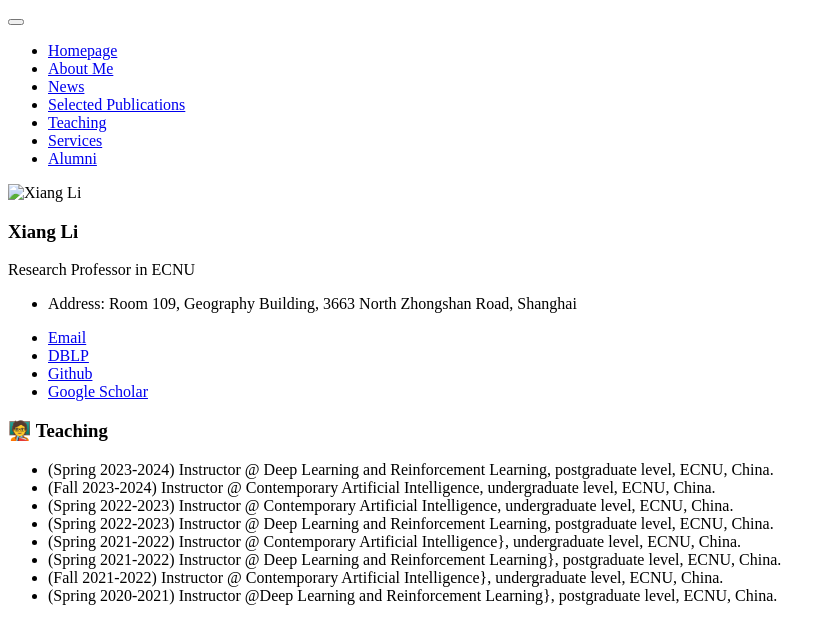
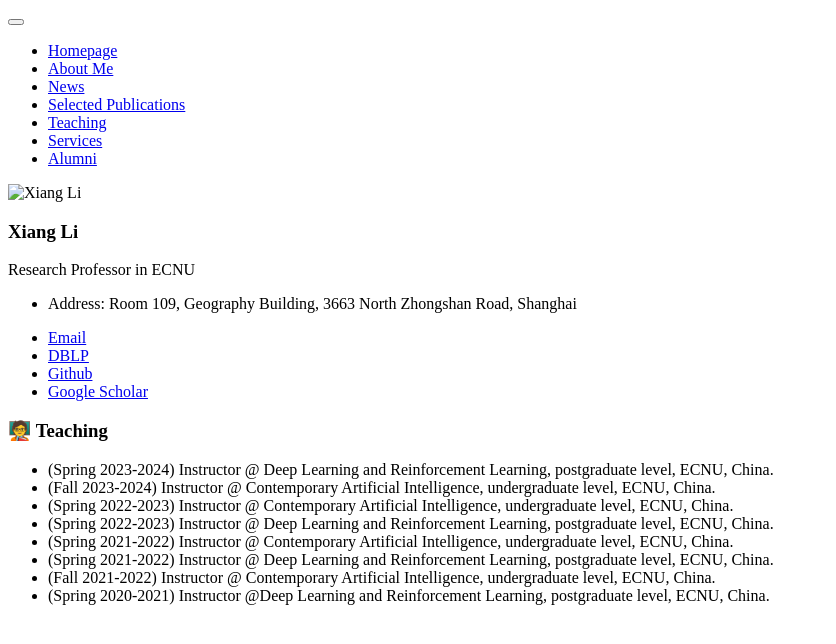
Before and after one commit to lixiang3776/lixiang3776.github.io, a Jekyll site: the page built from _pages/includes/ta.md, in a window 1280 px wide. Shown: the top 644 px of the page, without its empty margins (0-836 px from the left). Built offline with Jekyll 4.4.1, drawn with Linux system fonts in a browser that asks for light colours; our own code applies the rules of GitHub Pages for plain Markdown files.

Commit message:
Update ta.md

```diff
--- a/_pages/includes/ta.md
+++ b/_pages/includes/ta.md
@@ -3,7 +3,7 @@
 - (Fall 2023-2024) Instructor @ Contemporary Artificial Intelligence, undergraduate level, ECNU, China.
 - (Spring 2022-2023) Instructor @ Contemporary Artificial Intelligence, undergraduate level, ECNU, China.
 - (Spring 2022-2023) Instructor @ Deep Learning and Reinforcement Learning, postgraduate level, ECNU, China.
-- (Spring 2021-2022) Instructor @ Contemporary Artificial Intelligence}, undergraduate level, ECNU, China.
-- (Spring 2021-2022) Instructor @ Deep Learning and Reinforcement Learning}, postgraduate level, ECNU, China.
-- (Fall 2021-2022) Instructor @ Contemporary Artificial Intelligence}, undergraduate level, ECNU, China.
-- (Spring 2020-2021) Instructor @Deep Learning and Reinforcement Learning}, postgraduate level, ECNU, China.
+- (Spring 2021-2022) Instructor @ Contemporary Artificial Intelligence, undergraduate level, ECNU, China.
+- (Spring 2021-2022) Instructor @ Deep Learning and Reinforcement Learning, postgraduate level, ECNU, China.
+- (Fall 2021-2022) Instructor @ Contemporary Artificial Intelligence, undergraduate level, ECNU, China.
+- (Spring 2020-2021) Instructor @Deep Learning and Reinforcement Learning, postgraduate level, ECNU, China.
```
